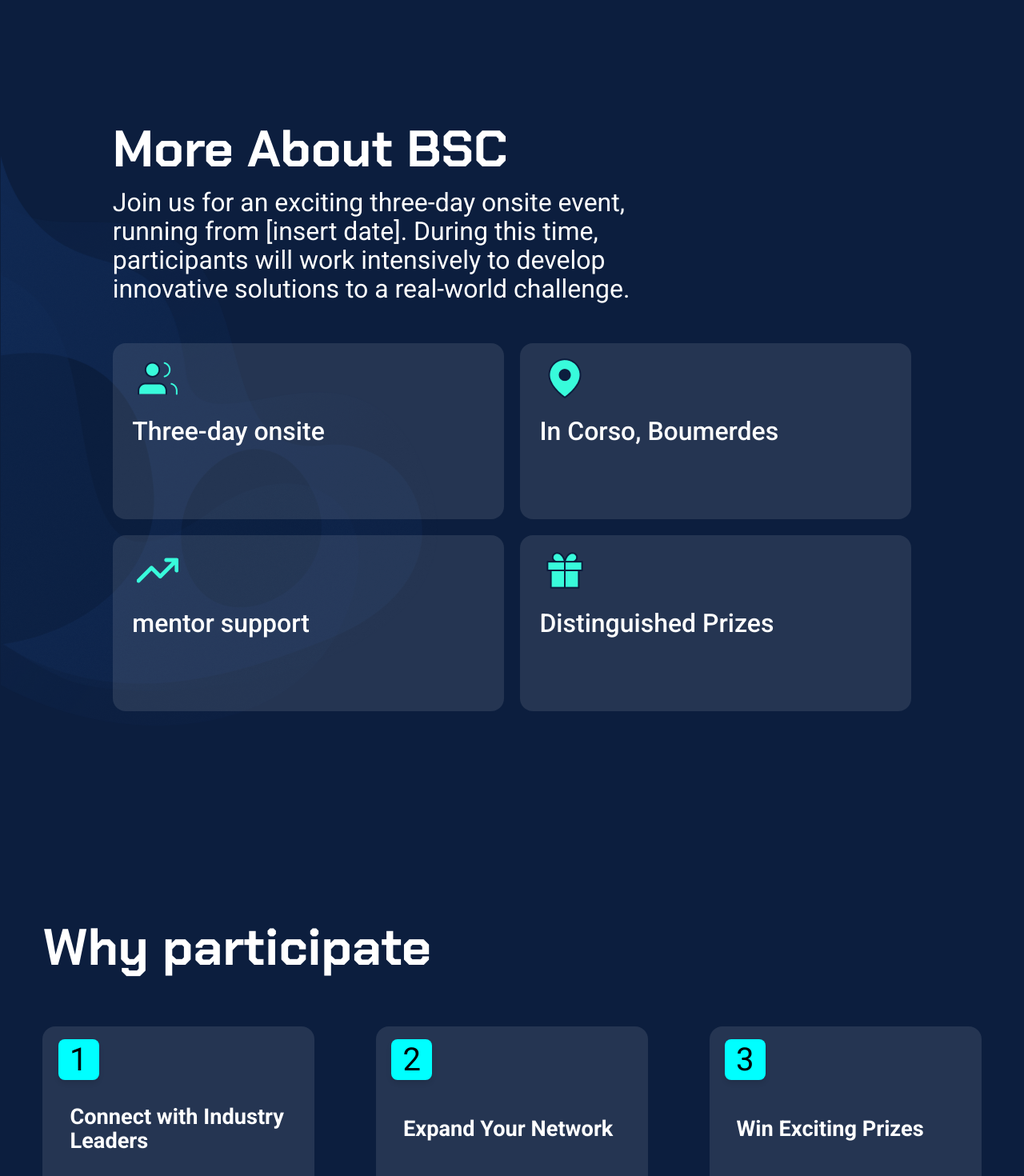
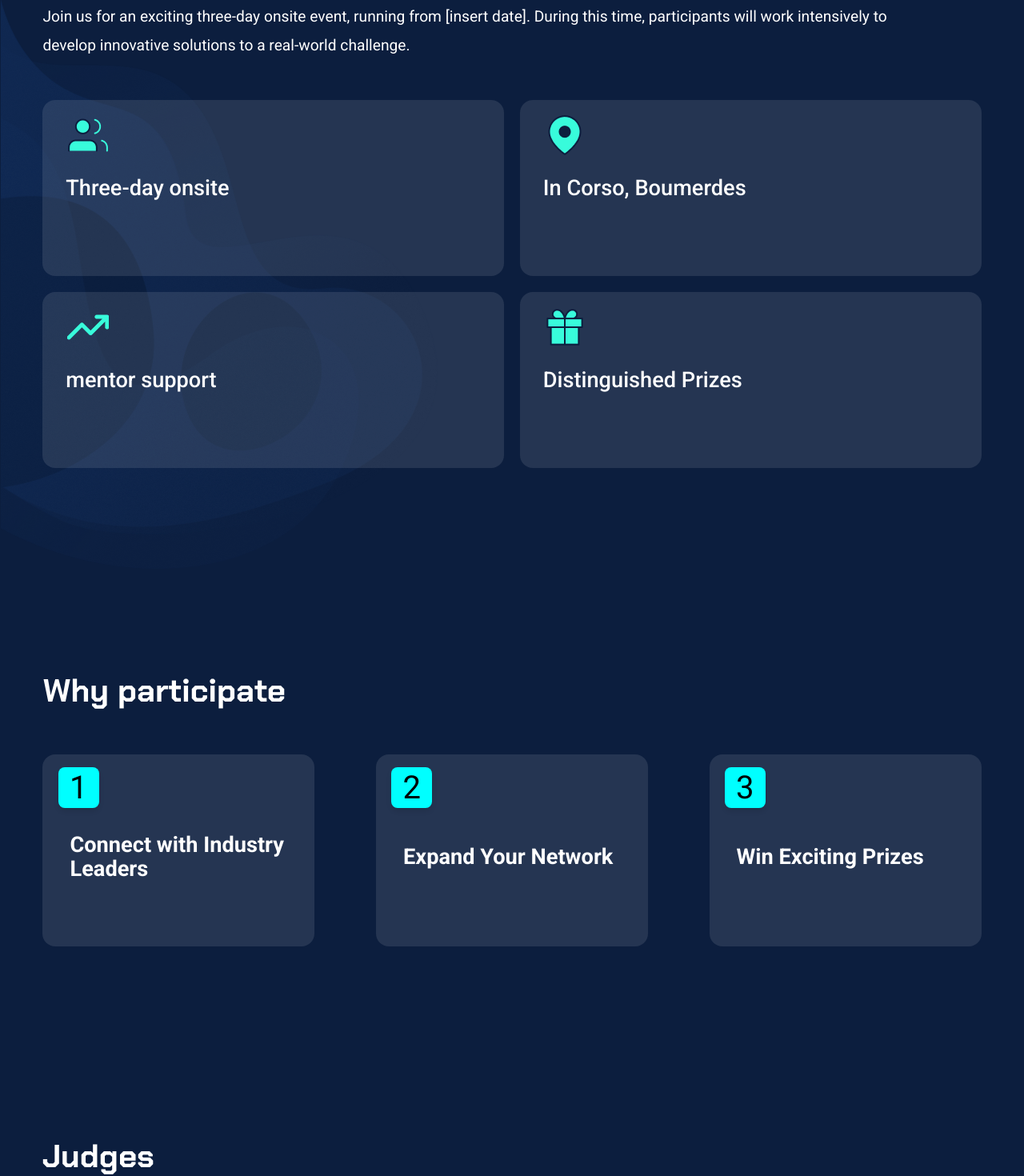
Before and after one commit to DevUp-Umbb-Club/Smart-City-website-front, a React (Vite) app: page / in a window 1280 px wide. Shown: the part 891-2361 px from the top of the page at 80% size. Built offline with nearby package versions, Linux system fonts and the light colour scheme.

Commit message:
added components

```diff
--- a/src/components/CountDown/CountDown.css
+++ b/src/components/CountDown/CountDown.css
@@ -14,8 +14,8 @@
 }
 
 .countdown-content h2{
-    font-size: 64px;
-    font-weight: 700;
+    font-size: 2.5rem;
+    font-weight: bold;
     color: white;
 }
 
@@ -58,8 +58,7 @@
         /* flex-direction: column; */
     }
     .countdown-content h2{
-        font-size: 32px;
-       font-weight: 700;
+
        text-align: center;
     }
 
--- a/src/components/Judges/Judges.css
+++ b/src/components/Judges/Judges.css
@@ -25,8 +25,8 @@
     z-index: -100;
 }
 .judges-content h2 {
-    font-size: 64px;
-    font-weight: 700;
+    font-size: 2.5rem;
+    font-weight: bold;
     color: white;
     text-align: start;
     width: 100%;
--- a/src/components/MoreAbout/MoreAbout.css
+++ b/src/components/MoreAbout/MoreAbout.css
@@ -1,7 +1,7 @@
 /* Update for .moreabout section */
 .moreabout {
     margin: 0;
-    margin-top: 10rem;
+
     padding: 1rem;
     width: 100%;
     height: 100%;
@@ -9,7 +9,7 @@
 
 .moreabout-content {
     display: flex;
-    padding-inline: 10%;
+    padding-inline: 3%;
     flex-direction: column;
     align-items: flex-start;
     justify-content: space-between;
@@ -25,18 +25,18 @@
     z-index: -100;
 }
 .moreabout-content h2 {
-    font-size: 64px;
-    font-weight: 700;
+    font-size: 2.5rem;
+    font-weight: bold;
     color: white;
     text-align: start;
 }
 
 .moreabout-content p {
-    font-size: 32px;
+    font-size: 1.2rem;
         font-family: 500;
     color: white;
     text-align: start;
-    width: 70%;
+    width: 90%;
     line-height: 36px;
 }
 
@@ -84,7 +84,7 @@
 }
 
 .moreabout-card-content p {
-    font-size: 32px;
+    font-size: 1.7rem;
     font-weight: 500;
     color: white;
     text-align: start;
@@ -94,7 +94,13 @@
     margin: 0;
     width: 90%;
 }
+@media screen and (min-width: 1440px) {
+    .moreabout-content {
 
+        padding-inline: 10%;
+
+    }
+}
 
 @media screen and (max-width: 1440px) {
     .moreabout-cards {
@@ -116,13 +122,11 @@
     }
     .moreabout-content h2 {
         text-align: center;
-        font-size: 32px;
-        font-weight: 700;
+
 
     }
     .moreabout-content p {
-        font-size: 32px;
-        font-family: 500;
+
         text-align: center;
     }
     .moreabout-cards {
--- a/src/components/StillHaveAQuestion/StiHaveAQuestion.css
+++ b/src/components/StillHaveAQuestion/StiHaveAQuestion.css
@@ -19,6 +19,7 @@
   padding: 1rem;
   width: 100%;
   position: relative;
+  padding-inline: 3%;
 }
 .still-have-a-question-content #stillhaveaquestionimage{
     object-fit: cover;
@@ -28,13 +29,13 @@
     z-index: -100;
 }
 .still-have-a-question-content h2 {
-  font-size:56px;
-  font-weight: 700;
+    font-size: 2.5rem;
+   font-weight: bold;
   color: white;
   text-align: center;
 }
 .still-have-a-question #contentquestion{
-    font-size: 28px;
+    font-size: 1.5rem;
     font-weight: 500;
     color: var(--accent-color);
 
@@ -45,7 +46,7 @@
 .still-have-a-question-cards {
   display: flex;
   justify-content: center;
-  gap: 10rem;
+  justify-content: space-evenly;
   width: 100%;
   align-items: center;
   margin-top: 50px;
@@ -73,8 +74,8 @@
 .still-have-a-question-card-icon img {
 
     object-fit: contain;
-    height: 98px;
-    width: 98px;
+    height: 5rem;
+    width: 5rem;
 
 
 }
--- a/src/components/WhyParticipate/WhyParticipate.css
+++ b/src/components/WhyParticipate/WhyParticipate.css
@@ -27,8 +27,8 @@
 .why-participate-content h2{
 
    /*  padding-left: 5%; */
-    font-size: 64px;
-    font-weight: 700;
+   font-size: 2.5rem;
+   font-weight: bold;
     color: white;
     text-align: start;
 }
@@ -105,7 +105,7 @@
 }
 
 .why-participate-card-content p{
-    font-size: 2.5rem;
+    font-size: 1.7rem;
     font-weight: 600;
     color: white;
     text-align: start;
```
Also changed, not shown: 1 other file (tests, documents, lock files or other folders).
